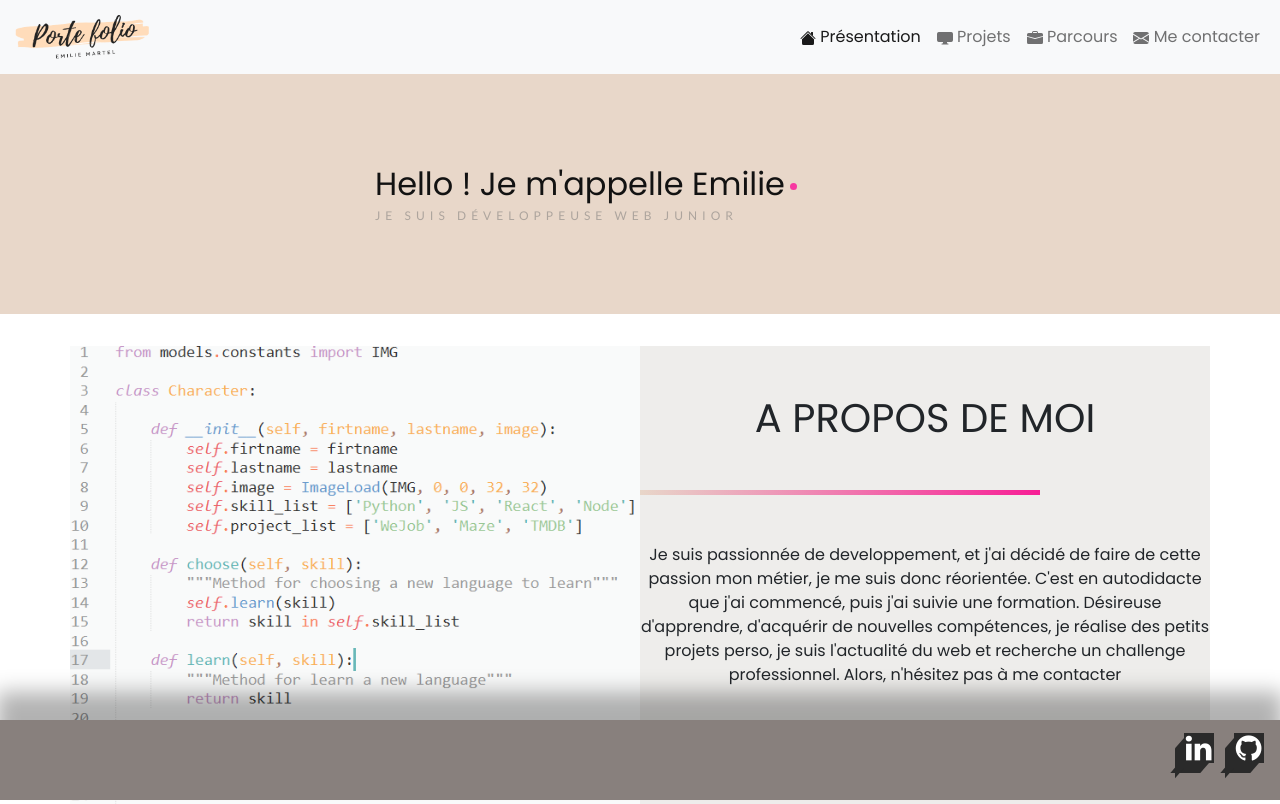
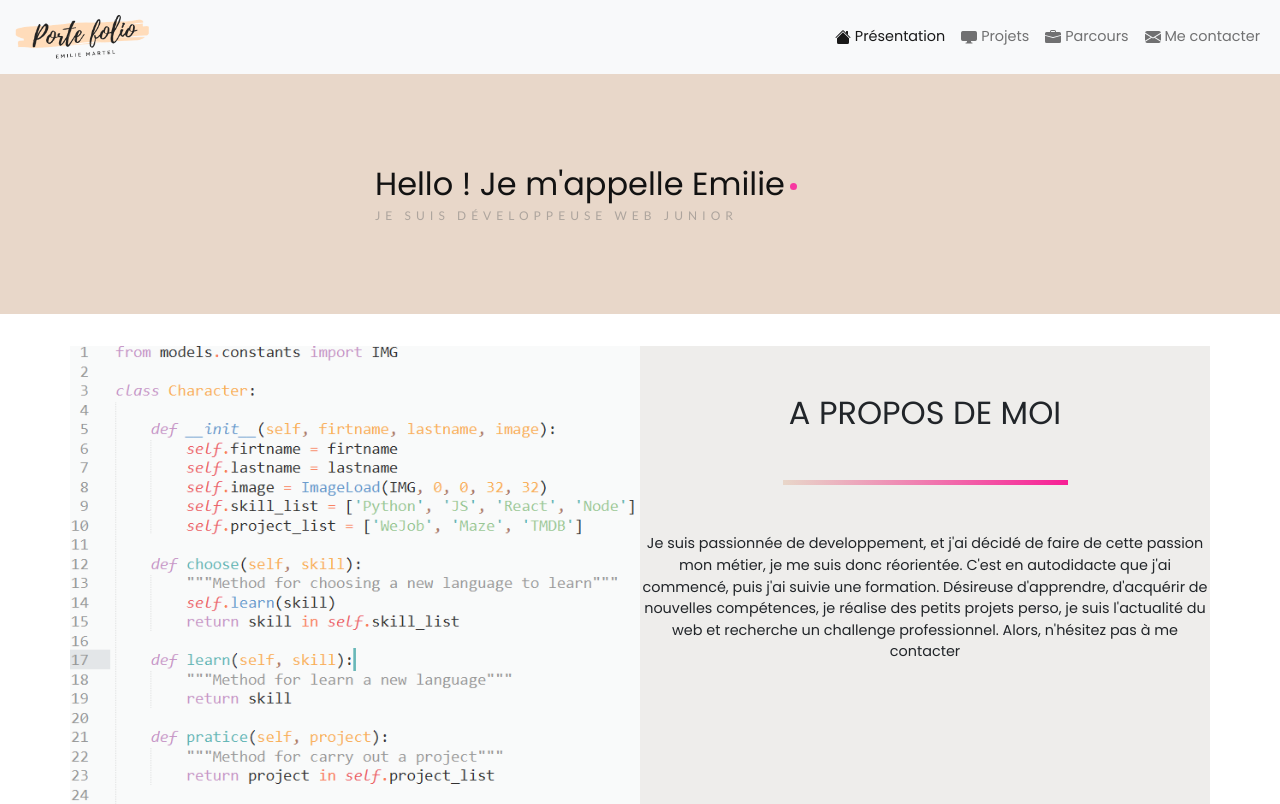
Before and after one commit to EmilieM71/portefolio, a React (Create React App) app: page / in a window 1280 px wide. Shown: the top 804 px of the page. Built offline with nearby package versions, Linux system fonts and the light colour scheme; the HTML template or start-up script is replaced by a standard one.

Commit message:
update and fix bug css

```diff
--- a/src/App.css
+++ b/src/App.css
@@ -1,14 +1,15 @@
 @import url('https://fonts.googleapis.com/css?family=Lato:300,400|Poppins:300,400,800&display=swap');
 
-html {
+/* html {
   scrollbar-color: #000 rgba(82, 82, 82, 0.15);
   scrollbar-width: thin;
+} */
+body {
+  font-size: 0.5rem;
 }
 
 .App {
   text-align: center;
-  scrollbar-color: #000 rgba(82, 82, 82, 0.15);
-  scrollbar-width: thin;
 }
 
 code {
@@ -29,6 +30,11 @@ nav > div > a > img {
   box-shadow: rgba(99, 99, 99, 0.2) 0px 2px 8px 0px;
 }
 
+h1 {
+  font-size: 1rem;
+  margin: 0.8rem;
+}
+
 h1,
 h2,
 h3,
@@ -45,9 +51,11 @@ footer {
 /* linear-gradient(to right, #f71e95, e8d7c9) */
 .border-title {
   border-top: 5px solid transparent;
-  width: 400px;
+  width: 50%;
+  margin: auto;
   border-image-source: linear-gradient(to right, #e8d7c9, #f71e95);
   border-image-slice: 1;
+  padding-bottom: 0.8rem;
 }
 
 .about {
@@ -55,16 +63,72 @@ footer {
   margin: 2rem 0;
 }
 
-Footer {
-  background-color: #88807d;
-  position: absolute;
-  width: 100%;
-  bottom: 0%;
-  font-family: 'Montserrat', sans-serif;
-  height: 3em;
-  -webkit-box-shadow: 0px -25px 20px 3px rgba(87, 37, 37, 0.3);
-  -moz-box-shadow: 0px -25px 20px 3px rgba(0, 0, 0, 0.3);
-  filter: progid:DXImageTransform.Microsoft.dropshadow(OffX=0, OffY=-25, Color='rgba(0, 0, 0, 0.300)', Positive='true');
-  zoom: 1;
-  box-shadow: 0px -25px 20px 3px rgba(0, 0, 0, 0.3);
+/* Small devices (landscape phones, 576px and up) */
+@media (min-width: 576px) {
+  body {
+    font-size: 0.6rem;
+  }
+  h1 {
+    font-size: 1.2rem;
+    margin: 1rem;
+  }
+  .border-title {
+    padding-bottom: 1rem;
+  }
 }
+
+/* Medium devices (tablets, 768px and up) */
+@media (min-width: 768px) {
+  body {
+    font-size: 0.7rem;
+  }
+  h1 {
+    font-size: 1.4rem;
+    margin: 1.5rem;
+  }
+  .border-title {
+    padding-bottom: 1.5rem;
+  }
+}
+
+/* Large devices (desktops, 992px and up) */
+@media (min-width: 992px) {
+  body {
+    font-size: 0.8rem;
+  }
+  h1 {
+    font-size: 1.6rem;
+    margin: 2rem;
+  }
+  .border-title {
+    padding-bottom: 2rem;
+  }
+}
+
+/* X-Large devices (large desktops, 1200px and up) */
+@media (min-width: 1200px) {
+  body {
+    font-size: 0.9rem;
+  }
+  h1 {
+    font-size: 2rem;
+    margin: 2.5rem;
+  }
+  .border-title {
+    padding-bottom: 2.5rem;
+  }
+}
+
+/* XX-Large devices (larger desktops, 1400px and up) */
+@media (min-width: 1400px) {
+  body {
+    font-size: 1rem;
+  }
+  h1 {
+    font-size: 2.5rem;
+    margin: 3rem;
+  }
+  .border-title {
+    padding-bottom: 3rem;
+  }
+}
--- a/src/asset/css/Footer.module.css
+++ b/src/asset/css/Footer.module.css
@@ -16,14 +16,14 @@
   display: flex;
   justify-content: flex-end;
   transform-style: preserve-3d;
-  padding: 0.8rem 0.4rem 0.4rem 0.4rem;
+  padding: 0.8rem 2rem 0.4rem 0.4rem;
 }
 .ul .li {
   position: relative;
   list-style: none;
   width: 30px;
   height: 30px;
-  margin: 0px 10px;
+  margin: 0px 20px;
 }
 .ul .li:before {
   content: '';
```
